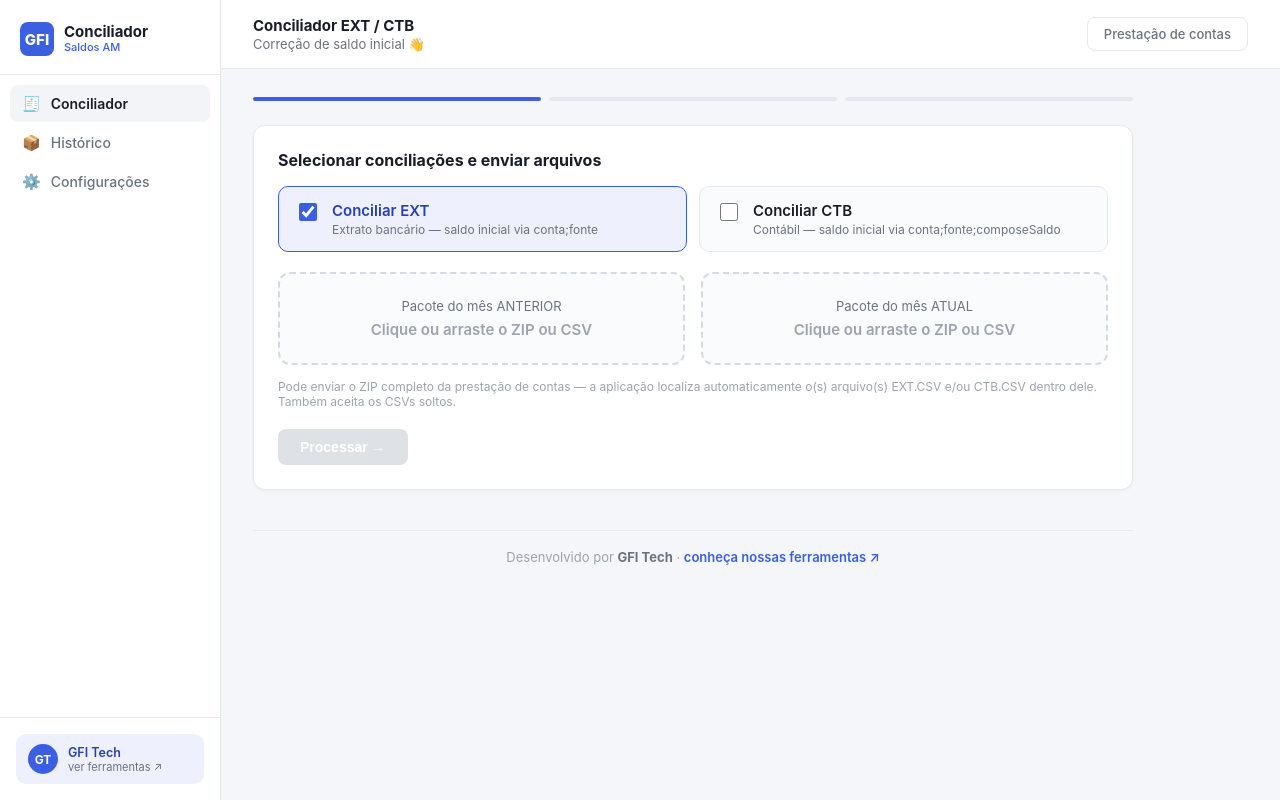
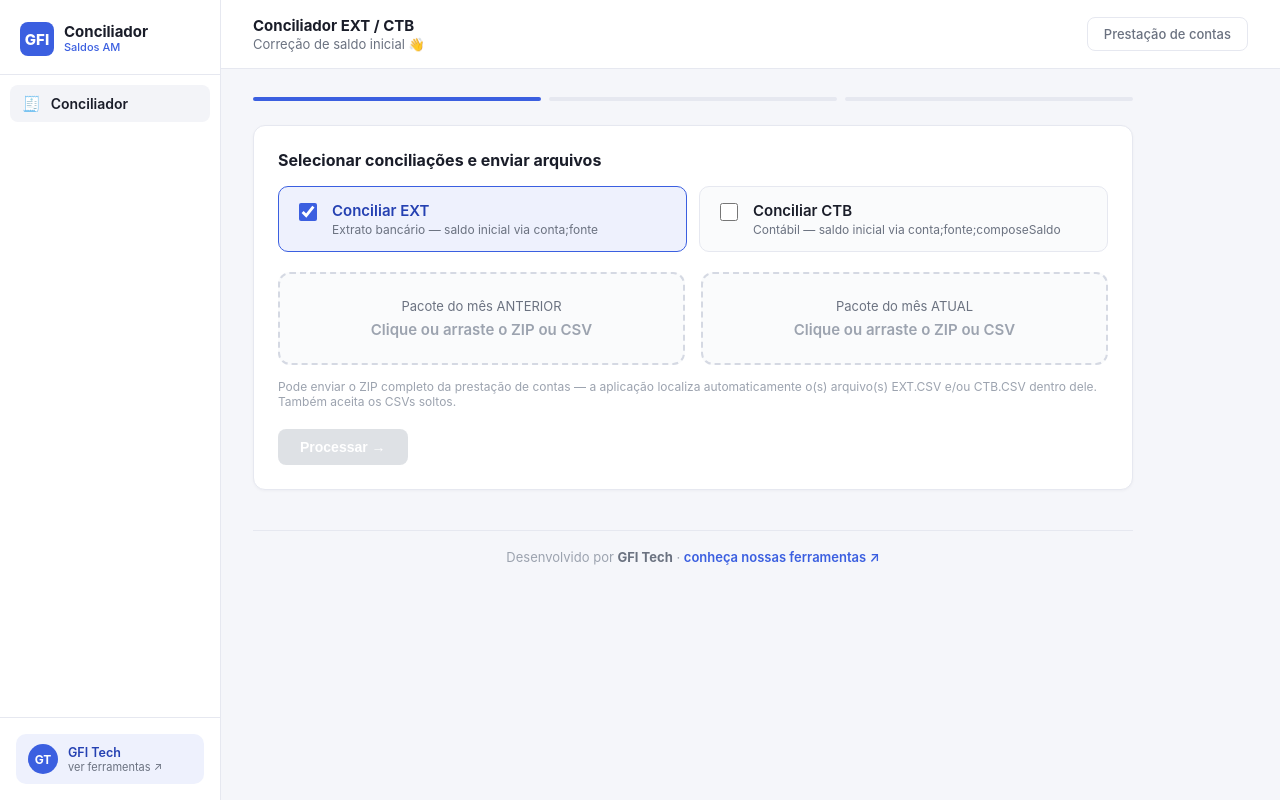
Before and after one commit to Lucas79DIas/conciliador-saldos-AM, a React (Vite) app: page / in a window 1280 px wide. Built offline with nearby package versions, Linux system fonts and the light colour scheme.

Commit message:
style: remove itens de menu inexistentes (Histórico, Configurações)

```diff
--- a/src/App.jsx
+++ b/src/App.jsx
@@ -540,8 +540,6 @@ export default function App() {
 
           <nav style={{ padding: "0 10px", display: "flex", flexDirection: "column", gap: 2 }}>
             <SidebarItem icon="🧾" label="Conciliador" active />
-            <SidebarItem icon="📦" label="Histórico" />
-            <SidebarItem icon="⚙️" label="Configurações" />
           </nav>
         </div>
 
```
